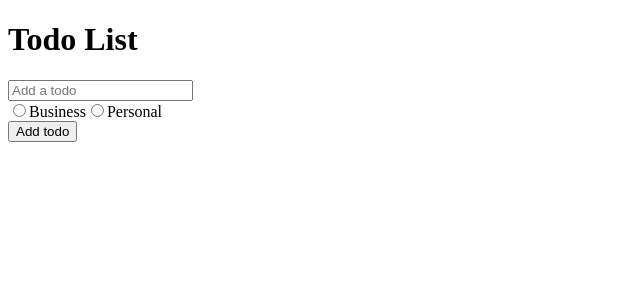
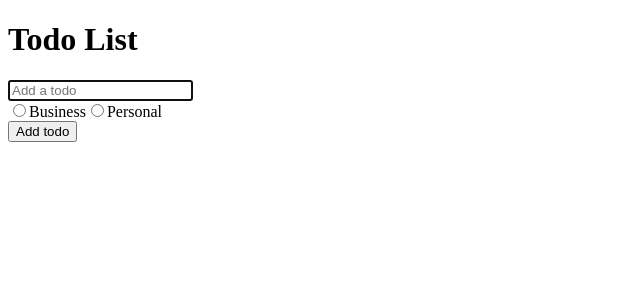
Before and after one commit to BarnoMamadzhanova/todolist-react, a React (Create React App) app: page / in a window 1280 px wide. Shown: the top 300 px of the page, without its empty margins (0-640 px from the left). Built offline with nearby package versions, Linux system fonts and the light colour scheme.

Commit message:
added focus on input using ref

```diff
--- a/src/components/TodoForm.js
+++ b/src/components/TodoForm.js
@@ -1,10 +1,16 @@
-import React, { useEffect, useState } from "react";
+import React, { useEffect, useRef, useState } from "react";
 
 function TodoForm(props) {
   const [input, setInput] = useState(props.edit ? props.edit.text : "");
   const [category, setCategory] = useState(
     props.edit ? props.edit.category : ""
   );
+
+  const inputRef = useRef(null);
+
+  useEffect(() => {
+    inputRef.current.focus();
+  });
 
   useEffect(() => {
     if (props.edit) {
@@ -41,6 +47,7 @@
         onChange={(e) => {
           setInput(e.target.value);
         }}
+        ref={inputRef}
       />
       <div>
         <input
```
